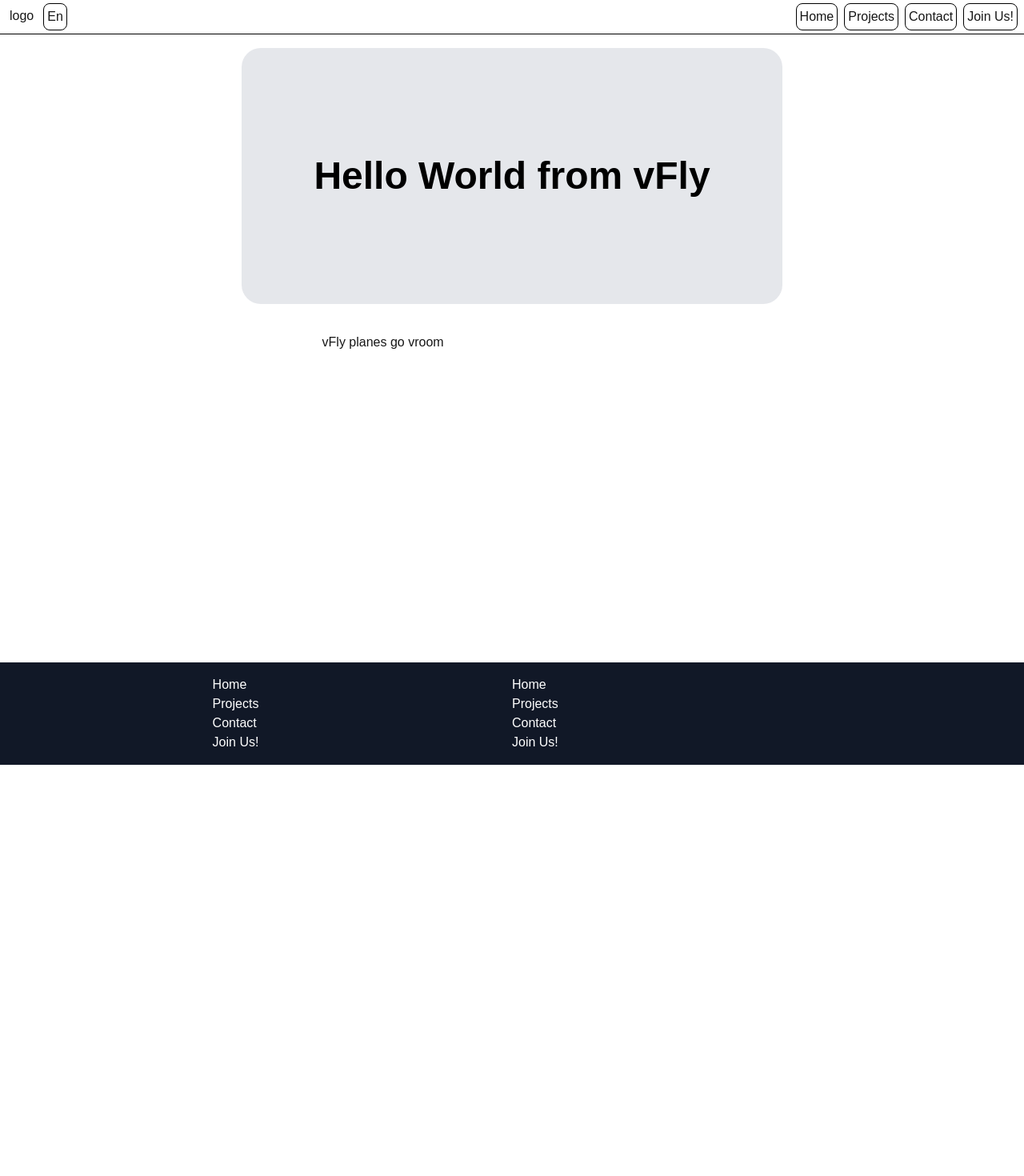
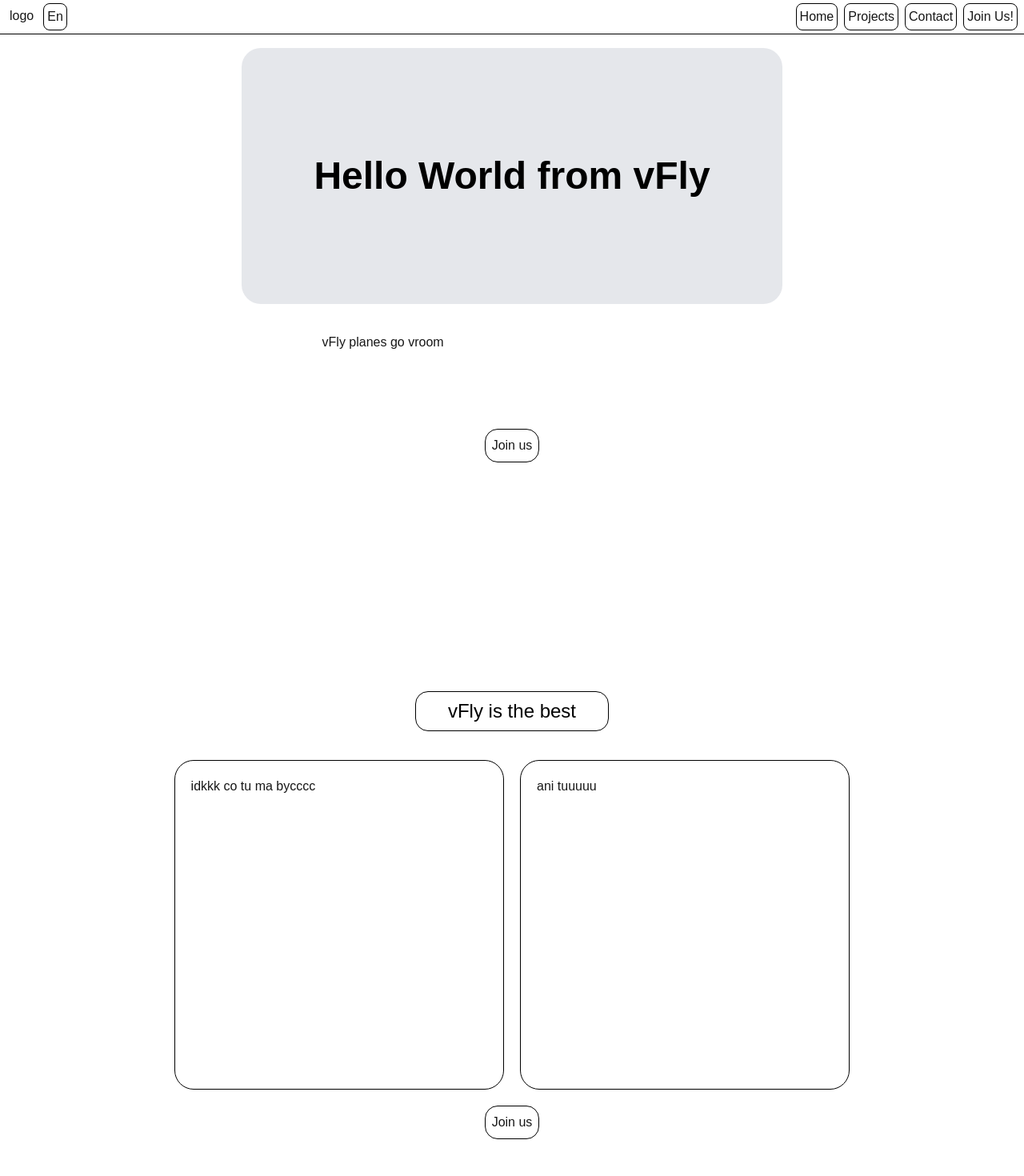
Before and after one commit to SKN-vFly/main-site, a Next.js app: page /en in a window 1280 px wide. Shown: the top 1470 px of the page at 80% size. Before the commit the page ends 956 px from the top, so only its background shows below. Built offline with nearby package versions, Linux system fonts and the light colour scheme.

Commit message:
Added missing sections to site

```diff
--- a/app/[locale]/page.tsx
+++ b/app/[locale]/page.tsx
@@ -1,16 +1,47 @@
 import { useTranslations } from "next-intl";
 import { MediaHeader } from "@/components/MediaHeader";
-import { localeArray } from "@/i18n/routing";
+import { localeArray, Link } from "@/i18n/routing";
 
 export default function Landing() {
   const t = useTranslations("MainPage");
   return (
-    <div className="w-full ">
+    <div className="w-full">
       <div className="w-full h-[96vh]">
         {/* Niech ktos obliczy ile wysokosci zeby bylo do spodu strony a nie nizej */}
         <MediaHeader text={t("title")} />
         <div className="p-4 mx-auto w-[60%]">
           <h2>{t("subtitle")}</h2>
+        </div>
+        <div className="flex my-20">
+          <Link
+            href="/join-us"
+            className="p-2 border border-black dark:border-white rounded-2xl mx-auto hover:bg-slate-400 hover:dark:bg-slate-600 transition-colors duration-300"
+          >
+            {t("join")}
+          </Link>
+        </div>
+      </div>
+      <div className="w-full pb-10">
+        <div className="text-black dark:text-white p-4 min-w-1/2 flex flex-col items-center justify-center mx-auto my-5 rounded-3xl">
+          <h2 className="text-2xl border border-black dark:border-white px-10 py-2 rounded-2xl">
+            {t("3rdtitle")}
+          </h2>
+        </div>
+        <div className="grid grid-cols-2 gap-5">
+          <div className="w-full aspect-square border border-black dark:border-white rounded-3xl p-5">
+            idkkk co tu ma bycccc
+          </div>
+          <div className="w-full aspect-square border border-black dark:border-white rounded-3xl p-5">
+            ani tuuuuu
+          </div>
+        </div>
+        <div className="flex my-5">
+          <Link
+            href="/join-us"
+            className="p-2 border border-black dark:border-white rounded-2xl mx-auto hover:bg-slate-400 hover:dark:bg-slate-600 transition-colors duration-300"
+          >
+            {t("join")}
+          </Link>
         </div>
       </div>
     </div>
--- a/localizations/en.json
+++ b/localizations/en.json
@@ -2,6 +2,8 @@
   "MainPage": {
     "title": "Hello World from vFly",
     "subtitle": "vFly planes go vroom",
+    "join": "Join us",
+    "3rdtitle": "vFly is the best",
     "Meta": {
       "title": "SKN vFly",
       "description": "SKN vFly is a student organization that does many projects",
```
